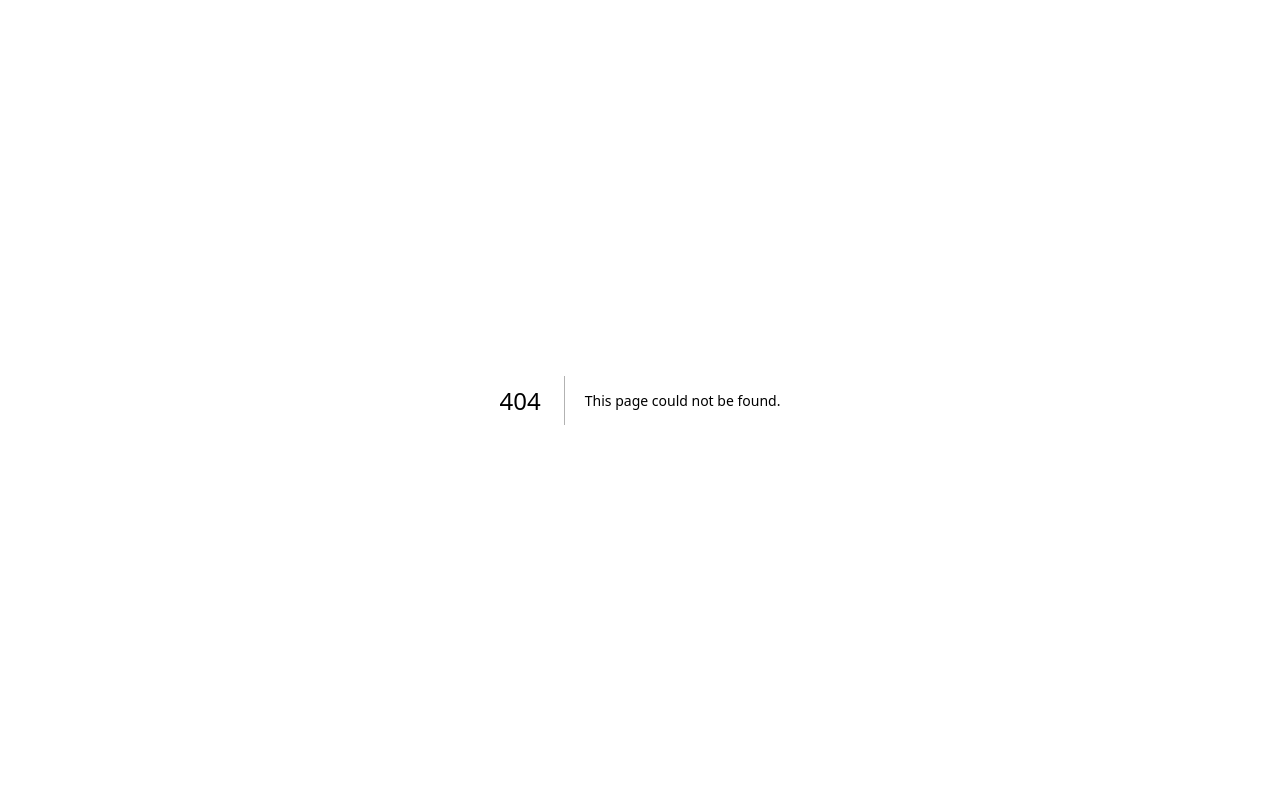
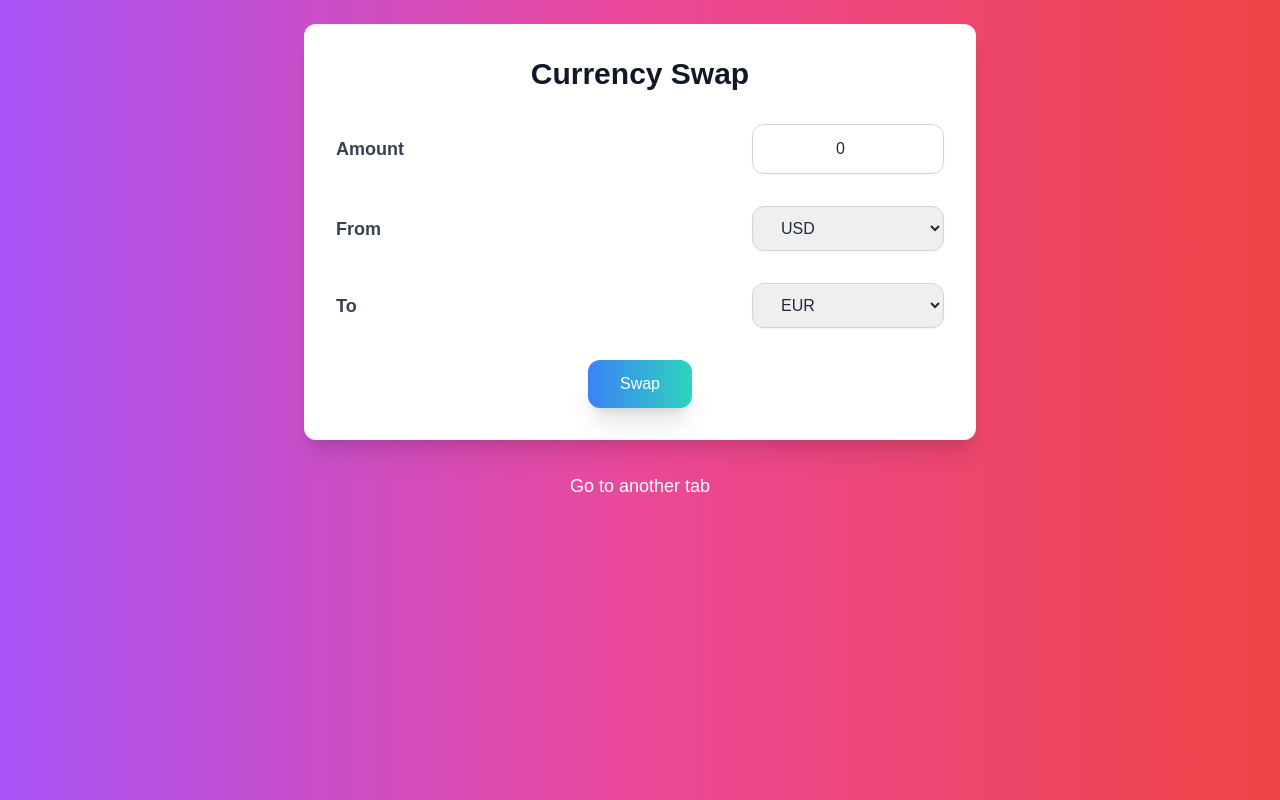
Before and after one commit to Arshdeep54/tonex, a Next.js app: page /swapex in a window 1280 px wide. Before the commit this address had no page. Built offline with nearby package versions, Linux system fonts and the light colour scheme.

Commit message:
tabs navigation setup

```diff
--- /dev/null
+++ b/app/components/Tabs.tsx
@@ -0,0 +1,31 @@
+// components/Tabs.tsx
+"use client";
+
+import Link from 'next/link';
+import { usePathname } from 'next/navigation';
+import { TabProps } from '../types/customtypes';
+
+const Tab: React.FC<TabProps> = ({ href, label, isActive }) => (
+  <Link
+    href={href}
+    className={`px-4 py-2 font-medium text-sm ${
+      isActive ? 'border-b-2 border-blue-500 text-blue-500' : 'text-gray-600'
+    }`}
+  >
+    {label}
+  </Link>
+);
+
+const Tabs: React.FC = () => {
+  const pathname = usePathname(); // Get current path
+
+  return (
+    <div className="flex border-b border-gray-300">
+      <Tab href="/credit-score" label="Credit Score" isActive={pathname === '/credit-score'} />
+      <Tab href="/tab2" label="Tab 2" isActive={pathname === '/tab2'} />
+      <Tab href="/tab3" label="Tab 3" isActive={pathname === '/tab3'} />
+    </div>
+  );
+};
+
+export default Tabs;
--- /dev/null
+++ b/app/credit-score/page.tsx
@@ -0,0 +1,90 @@
+"use client";
+import { useState } from "react";
+import Link from "next/link";
+
+const CreditScorePage = () => {
+  const [creditScore, setCreditScore] = useState<number | null>(null);
+
+  // Max credit score is usually 850 for most scoring systems.
+  const maxScore = 850;
+
+  const fetchCreditScore = async () => {
+    const score = 720; // Example score
+    setCreditScore(score);
+  };
+
+  const percentage = creditScore ? (creditScore / maxScore) * 100 : 0;
+
+  return (
+    <div className="min-h-screen bg-gray-100 p-4">
+      <div className="max-w-lg mx-auto bg-white rounded-xl shadow-md overflow-hidden md:max-w-2xl">
+        <div className="md:flex">
+          <div className="p-8">
+            <h1 className="text-2xl font-semibold text-gray-900 mb-4">Your Credit Score</h1>
+
+            {/* Half-circle progress */}
+            <div className="relative w-32 h-16 mx-auto">
+              <svg
+                className="absolute top-0 left-0"
+                width="100%"
+                height="100%"
+                viewBox="0 0 120 60"
+                xmlns="http://www.w3.org/2000/svg"
+              >
+                <defs>
+                  <linearGradient id="gradient" x1="0%" y1="100%" x2="100%" y2="100%">
+                    <stop offset="0%" stopColor="#ff6347" />
+                    <stop offset="100%" stopColor="#32cd32" />
+                  </linearGradient>
+                </defs>
+                {/* Background arc */}
+                <path
+                  fill="none"
+                  stroke="#e6e6e6"
+                  strokeWidth="10"
+                  d="M 10 50 A 50 50 0 0 1 110 50"
+                />
+                {/* Foreground progress arc */}
+                <path
+                  fill="none"
+                  stroke="url(#gradient)"
+                  strokeWidth="10"
+                  strokeDasharray="314"
+                  strokeDashoffset={314 - (percentage / 100) * 314}
+                  style={{ transition: "stroke-dashoffset 0.3s ease" }}
+                  d="M 10 50 A 50 50 0 0 1 110 50"
+                />
+              </svg>
+              <div className="absolute top-0 left-0 flex justify-center items-center w-full h-full">
+                <p className="text-lg font-bold text-blue-600">
+                  {creditScore ? creditScore : "N/A"}
+                </p>
+              </div>
+            </div>
+
+            {creditScore === null ? (
+              <p className="text-gray-600 mt-4">Click below to fetch your credit score.</p>
+            ) : (
+              <p className="text-xl font-bold text-blue-600 mt-4">Credit Score: {creditScore}</p>
+            )}
+
+            <button
+              onClick={fetchCreditScore}
+              className="mt-4 bg-blue-500 text-white py-2 px-4 rounded hover:bg-blue-700"
+            >
+              Fetch Credit Score
+            </button>
+          </div>
+        </div>
+      </div>
+
+      <div className="mt-8 text-center">
+        <Link href="/swapex" className="text-blue-500 hover:underline">
+          Go to another tab
+        </Link>
+      </div>
+    </div>
+  );
+};
+
+export default CreditScorePage;
--- a/app/page.tsx
+++ b/app/page.tsx
@@ -1,5 +1,6 @@
 import Image from "next/image";
+import Tabs from "./components/Tabs";
 
 export default function Home() {
-  return <>Hello</>;
+  return <><Tabs/></>;
 }
--- /dev/null
+++ b/app/swapex/page.tsx
@@ -0,0 +1,87 @@
+// swap-tab/page.tsx
+'use client'
+import { useState } from "react";
+import Link from "next/link";
+
+const SwapTabPage = () => {
+  const [amount, setAmount] = useState<number>(0);
+  const [fromCurrency, setFromCurrency] = useState<string>("USD");
+  const [toCurrency, setToCurrency] = useState<string>("EUR");
+
+  const handleSwap = () => {
+    setFromCurrency(toCurrency);
+    setToCurrency(fromCurrency);
+  };
+
+  const handleAmountChange = (event: React.ChangeEvent<HTMLInputElement>) => {
+    setAmount(Number(event.target.value));
+  };
+
+  return (
+    <div className="min-h-screen bg-gradient-to-r from-purple-500 via-pink-500 to-red-500 p-6">
+      <div className="max-w-lg mx-auto bg-white rounded-xl shadow-xl overflow-hidden md:max-w-2xl">
+        <div className="p-8">
+          <h1 className="text-3xl font-extrabold text-gray-900 mb-8 text-center">
+            Currency Swap
+          </h1>
+
+          <div className="space-y-8">
+            <div className="flex justify-between items-center">
+              <label className="text-lg font-semibold text-gray-700">Amount</label>
+              <input
+                type="number"
+                value={amount}
+                onChange={handleAmountChange}
+                className="px-6 py-3 border border-gray-300 rounded-xl shadow-sm focus:outline-none focus:ring-2 focus:ring-blue-500 w-48 text-center text-gray-800"
+                placeholder="Enter amount"
+              />
+            </div>
+
+            <div className="flex justify-between items-center">
+              <label className="text-lg font-semibold text-gray-700">From</label>
+              <select
+                value={fromCurrency}
+                onChange={(e) => setFromCurrency(e.target.value)}
+                className="px-6 py-3 border border-gray-300 rounded-xl shadow-sm focus:outline-none focus:ring-2 focus:ring-blue-500 w-48 text-gray-800"
+              >
+                <option value="USD">USD</option>
+                <option value="EUR">EUR</option>
+                <option value="GBP">GBP</option>
+              </select>
+            </div>
+
+            <div className="flex justify-between items-center">
+              <label className="text-lg font-semibold text-gray-700">To</label>
+              <select
+                value={toCurrency}
+                onChange={(e) => setToCurrency(e.target.value)}
+                className="px-6 py-3 border border-gray-300 rounded-xl shadow-sm focus:outline-none focus:ring-2 focus:ring-blue-500 w-48 text-gray-800"
+              >
+                <option value="EUR">EUR</option>
+                <option value="USD">USD</option>
+                <option value="GBP">GBP</option>
+              </select>
+            </div>
+
+            <div className="flex justify-center items-center mt-8">
+              <button
+                onClick={handleSwap}
+                className="bg-gradient-to-r from-blue-500 to-teal-400 text-white py-3 px-8 rounded-xl shadow-xl hover:from-blue-600 hover:to-teal-500 transition-all"
+              >
+                Swap
+              </button>
+            </div>
+          </div>
+        </div>
+      </div>
+
+      <div className="mt-8 text-center">
+        <Link href="/credit-score" className="text-white text-lg font-medium hover:underline">
+          Go to another tab
+        </Link>
+      </div>
+    </div>
+  );
+};
+
+export default SwapTabPage;
--- /dev/null
+++ b/app/types/customtypes.ts
@@ -0,0 +1,5 @@
+export type TabProps = {
+  href: string;
+  label: string;
+  isActive: boolean;
+};
```
